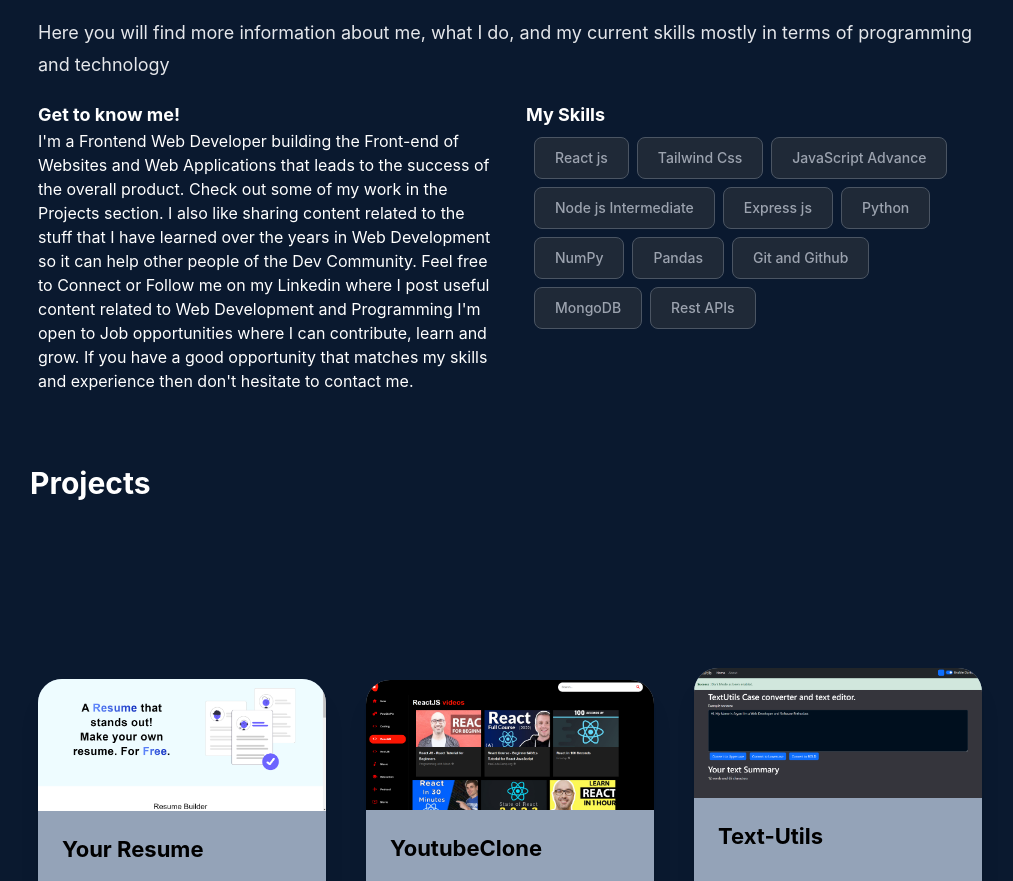
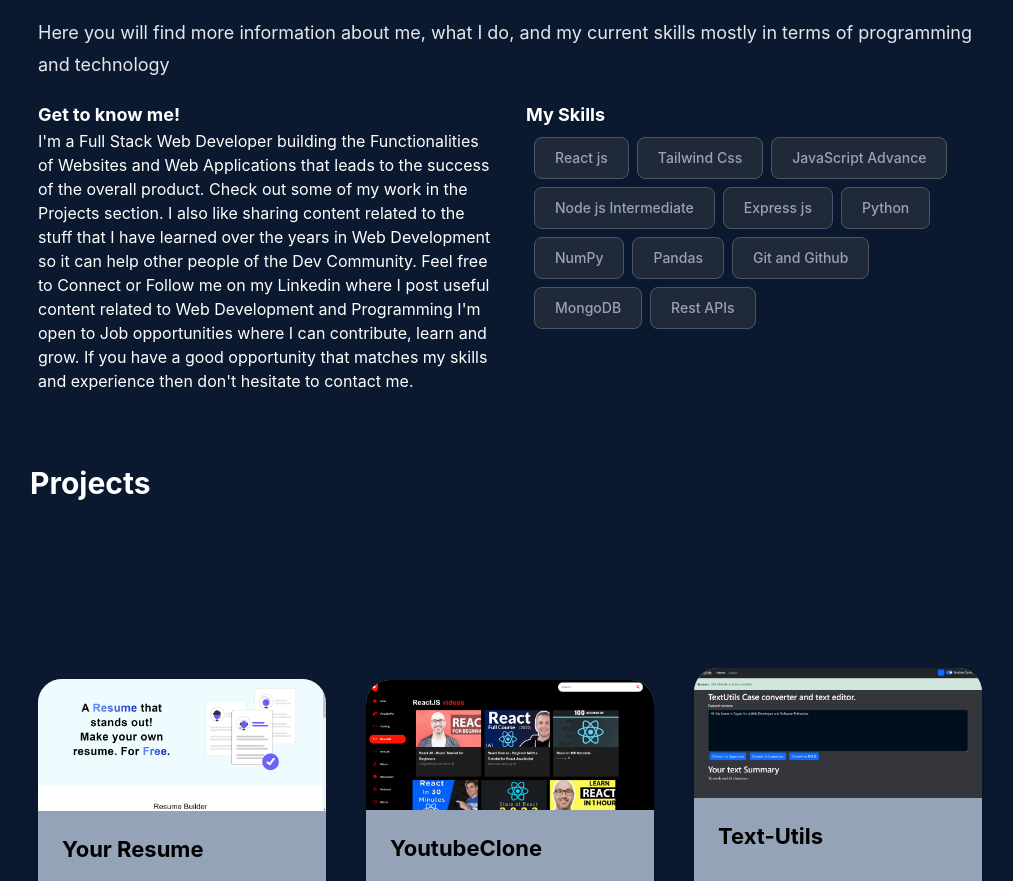
Before and after one commit to aryan-bhokare/portfolio-nextjs, a Next.js app: page / in a window 1280 px wide. Shown: the part 967-1848 px from the top of the page, without its empty margins (130-1143 px from the left). Built offline with nearby package versions, Linux system fonts and the light colour scheme.

Commit message:
a few changes

```diff
--- a/pages/index.js
+++ b/pages/index.js
@@ -80,7 +80,7 @@
             <div className='grid grid-cols-1 md:grid-cols-2 p-2 py-3 gap-8'>
               <div>
                 <h1 className=' text-lg font-bold dark:text-white'>Get to know me!</h1>
-                <h2 className=' dark:text-white'>I'm a Frontend Web Developer building the Front-end of Websites and Web Applications that leads to the success of the overall product. Check out some of my work in the Projects section.
+                <h2 className=' dark:text-white'>I'm a Full Stack Web Developer building the Functionalities of Websites and Web Applications that leads to the success of the overall product. Check out some of my work in the Projects section.
 
                 I also like sharing content related to the stuff that I have learned over the years in Web Development so it can help other people of the Dev Community. Feel free to Connect or Follow me on my Linkedin where I post useful content related to Web Development and Programming
 
```
